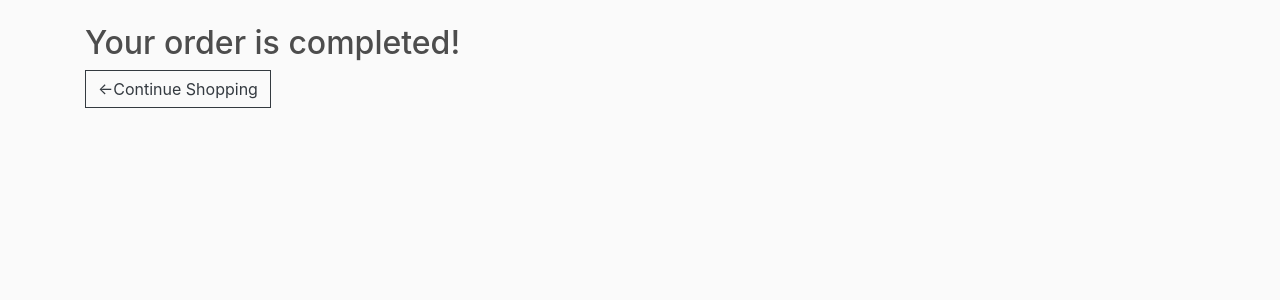
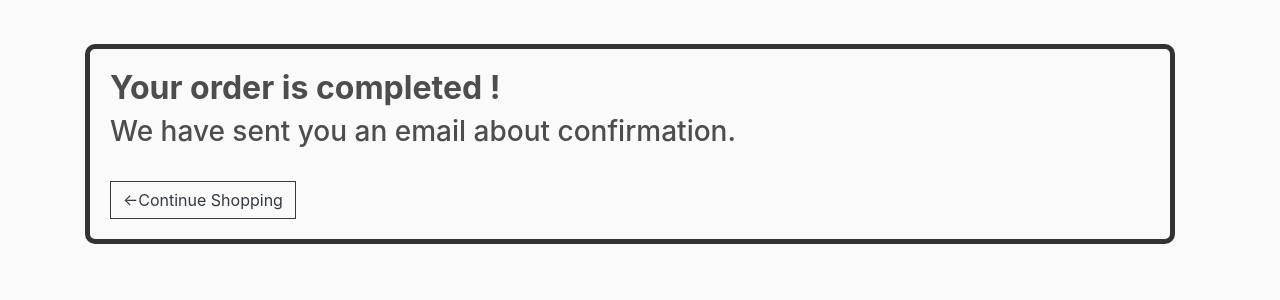
Before and after one commit to arm2845/Online-Shop, a Django app: page /order_completed/ in a window 1280 px wide. Shown: the part 57-357 px from the top of the page. Run offline with Django 3.2, Linux system fonts and the light colour scheme; a user stored in the database is signed in; data comes from the database, SQL or seed files in the repository; both versions use the stored data as it was after the commit; some libraries are stand-ins or nearby versions.

Commit message:
09.03.2021

```diff
--- a/OnlineShop/store/templates/store/order_completed.html
+++ b/OnlineShop/store/templates/store/order_completed.html
@@ -2,7 +2,13 @@
 {% load static %}
 {% block content %}
 <body>
-<h2>Your order is completed!</h2>
+<div class="post-container">
+    <div class="post-content">
+        <h2 class="post-title">Your order is completed !</h2>
+        <h3>We have sent you an email about confirmation.</h3>
+        <br>
  <a class="btn btn-outline-dark" href="{% url 'Store' %}">&#x2190;Continue Shopping</a>
+    </div>
+</div>
 </body>
 {% endblock content %}
--- a/OnlineShop/store/views.py
+++ b/OnlineShop/store/views.py
@@ -2,7 +2,7 @@ from django.shortcuts import render, get_object_or_404
 from django.http import JsonResponse
 from .models import *
 import json
-from .utils import cookieCart, cartData
+from .utils import cartData
 from users.models import Profile
 from django.core.paginator import Paginator
 from django.db.models import Q
@@ -47,7 +47,6 @@ def store(request):
     return render(request, 'store/store.html', context)
 
 
-@login_required()
 def cart(request):
 
     data = cartData(request)
@@ -118,6 +117,7 @@ def order_completed(request):
     data = cartData(request)
     order = data['order']
     cartItems = 0
+    items = data['items']
     order.complete = True
     order.save()
     message = 'Your order was confirmed. Thank you for choosing us. Regards Wineshop administration.'
@@ -125,4 +125,5 @@ def order_completed(request):
     email = profile.email
     send_mail('Order confirmation', message, 'thebestonlineshopever@gmail.com', [email], fail_silently=False)
 
-    return render(request, 'store/order_completed.html', {'order': order, 'cartItems': cartItems})
+
+    return render(request, 'store/order_completed.html', {'order': order, 'cartItems': cartItems, 'items': items})
--- a/OnlineShop/users/models.py
+++ b/OnlineShop/users/models.py
@@ -7,11 +7,9 @@ class Profile(models.Model):
     user = models.OneToOneField(User, on_delete=models.CASCADE)
     surname = models.CharField(max_length=30, blank=True, null=True)
     phone_number = models.CharField(max_length=50, blank=True, null=True)
-    email = models.CharField(max_length=30, blank=True, null=True)
+    email = models.CharField(max_length=60, blank=True, null=True)
     address = models.CharField(max_length=60, blank=True, null=True)
     image = models.ImageField(upload_to="profile_images", default="image.png")
 
-
-
     def __str__(self):
         return f"{self.user} {self.surname}"
```
Also changed, not shown: OnlineShop/db.sqlite3, OnlineShop/shirt.jpg (deleted), OnlineShop/static/images/profile_images/Ani.jpg (added), OnlineShop/users/migrations/0008_auto_20210308_1400.py (added), OnlineShop/users/migrations/0009_profile_ordered_items.py (added).
